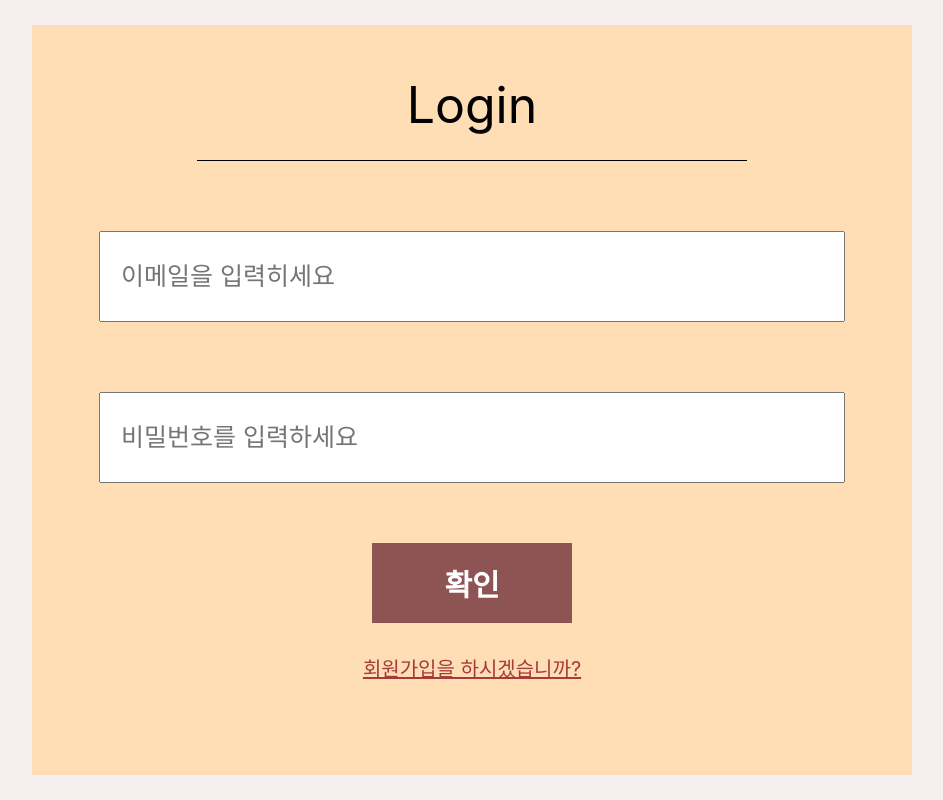
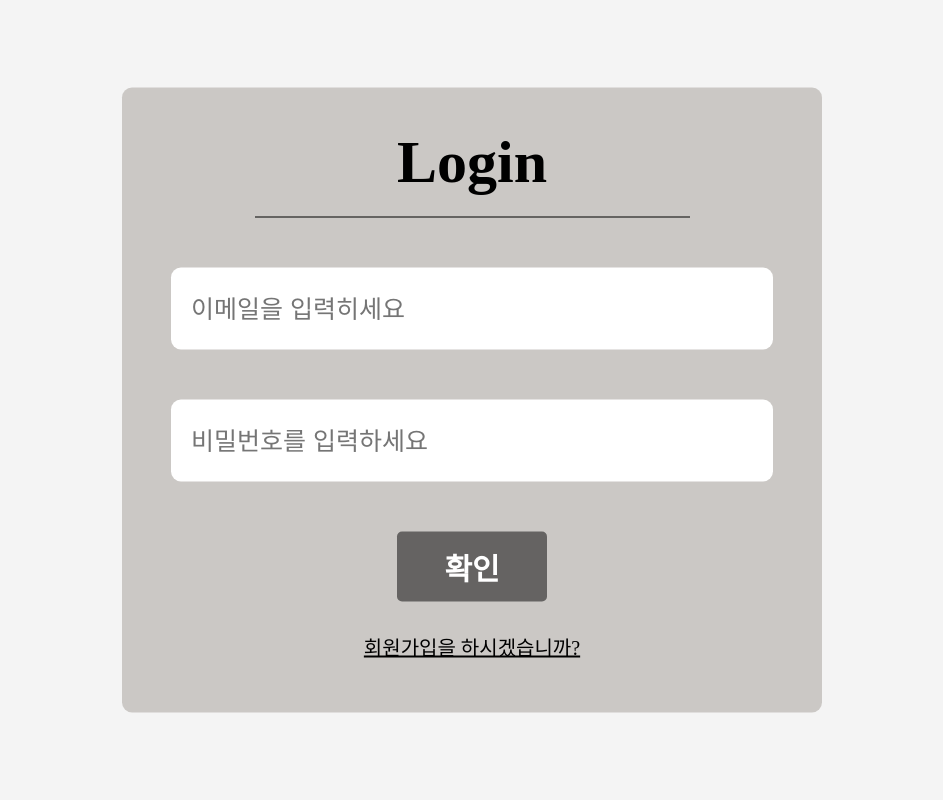
Before and after one commit to Sushi-blog/front-end, a React (Create React App) app in the folder sushi-blog/: page / in a window 1280 px wide. Shown: the whole page, without its empty margins (168-1111 px from the left). Built offline with nearby package versions, Linux system fonts and the light colour scheme.

Commit message:
CHANGE: 로그인 디자인 수정

```diff
--- a/sushi-blog/src/components/LOGIN/style.js
+++ b/sushi-blog/src/components/LOGIN/style.js
@@ -1,4 +1,5 @@
 import styled from 'styled-components';
+import { baseColor, loginColor } from '../../style/index';
 
 export const CenterContent = styled.div`
     display:flex;
@@ -6,53 +7,62 @@ export const CenterContent = styled.div`
 `
 
 export const LoginContainer = styled.div`
-        position: absolute;
-        top:50%;
-        transform: translateY(-50%);
-        width: 880px;
-        height: 750px;
-        background-color: #FFDDB5;
+    position: absolute;
+    top:50%;
+    transform: translateY(-50%);
+    width: 700px;
+    height: 625px;
+    background-color: ${loginColor};
+    border-radius: 10px;
 `
 
 export const TitleContainer = styled.div`
     text-align: center;
-    font-size: 50px;
-    width: 550px;
-    height: 85px;
+    font-size: 60px;
+
+    p{
+        margin: 0;
+    }
+    width: 435px;
+    padding-bottom: 20px;
     border-bottom: 1px solid;
     margin: auto;
+    margin-top: 40px;
+    font-weight: bold;
 `
 
 export const LoginInput = styled.input`
-    width: 720px;
-    height: 85px;
-    margin-top: 70px;
+    width: 580px;
+    height: 80px;
+    margin-top: 50px;
     position: relative;
     left:50%;
     transform: translateX(-50%);
     font-size: 25px;
     padding-left: 20px;
+    border: none;
+    border-radius: 10px;
 `
 
 export const CheckBtn = styled.button`
-    width: 200px;
-    height: 80px;
-    background-color: #8E5454;
+    width: 150px;
+    height: 70px;
+    background-color: rgba(0, 0, 0, 0.5);
     color: white;
     font-size: 30px;
     font-weight: bold;
     border: none;
-    margin-top: 60px;
+    margin-top: 50px;
     position:relative;
     left: 50%;
     transform:translateX(-50%);
     border: none;
+    border-radius: 5px;
 `
 
 export const SignUp = styled.p`
-    color: #A63B3B;
     font-size: 20px;
-    text-decoration: underline solid #A63B3B;
+    text-decoration: underline solid;
     cursor: pointer;
     margin-top: 30px;
     text-align: center;
--- a/sushi-blog/src/components/SIGNUP/styles.jsx
+++ b/sushi-blog/src/components/SIGNUP/styles.jsx
@@ -14,14 +14,14 @@ export const SignupContainer = styled.div`
     background-color: #FFDDB5;
 `
 
-export const TitleContainer = styled.div`
-    margin-top: 20px;
+export const TitleContainer = styled.p`
     text-align: center;
     font-size: 50px;
     width: 550px;
     height: 85px;
     border-bottom: 1px solid;
     margin: auto;
+    margin-top: 25px;
 `
 
 export const SignupInput = styled.input`
@@ -34,6 +34,7 @@ export const SignupInput = styled.input`
     font-size: 25px;
     padding-left: 20px;
     border: none;
+    border-radius: 10px;
 `
 
 export const CheckBtn = styled.button`
@@ -48,4 +49,5 @@ export const CheckBtn = styled.button`
     position:relative;
     left: 50%;
     transform:translateX(-50%);
+    border-radius: 5px;
 `
--- a/sushi-blog/src/components/WRITEPOST/writePost.js
+++ b/sushi-blog/src/components/WRITEPOST/writePost.js
@@ -43,7 +43,7 @@ const WritePost = () => {
                     </s.WritePostContainer>
                 </s.CenterContainer>
                 <s.BackPageBtn onClick={()=>{
-                    window.location.href="/";
+                    window.location.href="/mainpage";
                 }}>돌아가기</s.BackPageBtn>
             </div>
         </>
--- a/sushi-blog/src/style/globalstyle.js
+++ b/sushi-blog/src/style/globalstyle.js
@@ -2,7 +2,8 @@ import { createGlobalStyle } from 'styled-components';
 
 const GlobalStyle = createGlobalStyle`
     body{
-        background: #F5EFEF;
+        font-family: "NanumGothic";
+        background: #F4F4F4;
     }
     a{
         text-decoration: none;
--- a/sushi-blog/src/style/index.js
+++ b/sushi-blog/src/style/index.js
@@ -1,5 +1,11 @@
 export const mainColor = "#FFCB8E";
 
-export const baseColor = "#F5EFEF";
+export const baseColor = "#F4F4F4";
 
-export const fontColor = "#593000";
+export const fontColor = "rgba(0, 0, 0, 0.7)";
+
+export const modalColor = "#757575";
+
+export const modalColor2 = "#BABABA";
+
+export const loginColor = "rgba(163, 158, 152, 0.5)";
```
Lines whose indentation alone changed are shown as unchanged.
